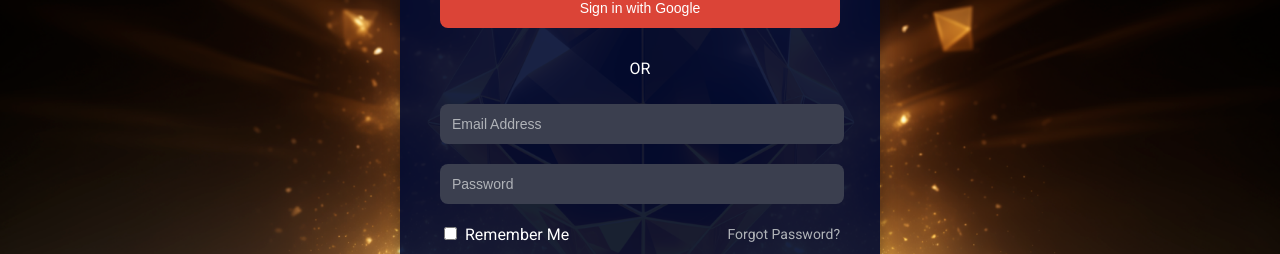
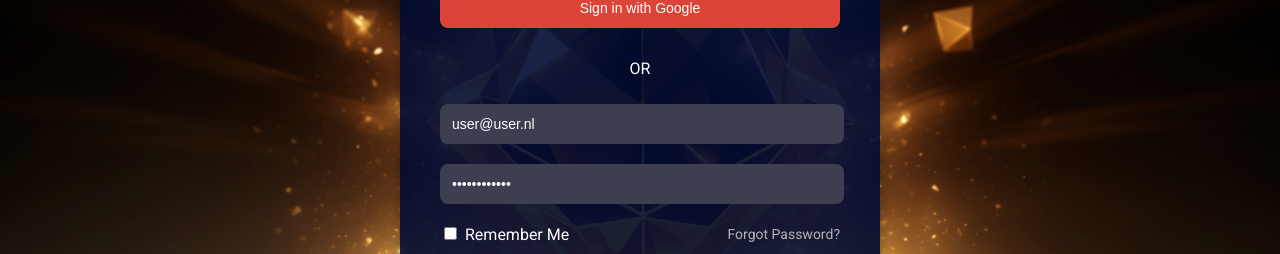
Before and after one commit to mmawarrior/crypto1, a React (Create React App) app: page /login in a window 1280 px wide. Shown: the part 345-599 px from the top of the page. Built offline with nearby package versions, Linux system fonts and the light colour scheme.

Commit message:
Updated login form with autocomplete

```diff
--- a/src/components/Header.tsx
+++ b/src/components/Header.tsx
@@ -174,7 +174,7 @@ const Header: React.FC<HeaderProps> = ({ onAboutClick, onServicesClick, onOvervi
           <SidebarItemsContainer>
             <SidebarItem to="#">
               <IconWrapper><FaUserCircle /></IconWrapper>
-              <TextWrapper>Hello, Marquez</TextWrapper>
+              <TextWrapper>Hello!</TextWrapper>
             </SidebarItem>
             <SidebarItem to="/dashboard">
               <IconWrapper><FaTachometerAlt /></IconWrapper>
--- a/src/components/Login.tsx
+++ b/src/components/Login.tsx
@@ -91,8 +91,8 @@ const ButtonContainer = styled.div`
 `;
 
 const Login: React.FC = () => {
-  const [email, setEmail] = useState('');
-  const [password, setPassword] = useState('');
+  const [email, setEmail] = useState('user@user.nl');
+  const [password, setPassword] = useState('user@user.nl');
   const [error, setError] = useState('');
   const navigate = useNavigate();
   const { login } = useAuth(); // Gebruik de login functie van de context
@@ -148,12 +148,14 @@ const Login: React.FC = () => {
             placeholder="Email Address"
             value={email}
             onChange={(e) => setEmail(e.target.value)}
+            defaultValue="user@user.nl"
           />
           <Input
             type="password"
             placeholder="Password"
             value={password}
             onChange={(e) => setPassword(e.target.value)}
+            defaultValue="user@user.nl"
           />
           {error && <p style={{ color: 'red' }}>{error}</p>}
           <div style={{ display: 'flex', justifyContent: 'space-between', alignItems: 'center', margin: '10px 0' }}>
```
